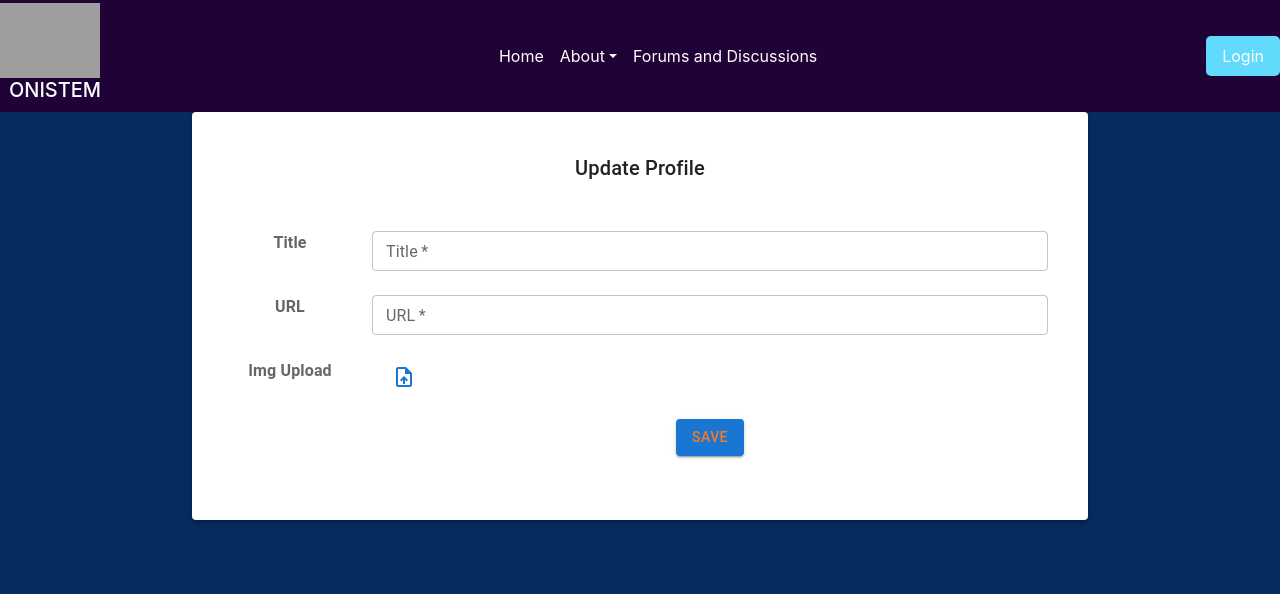
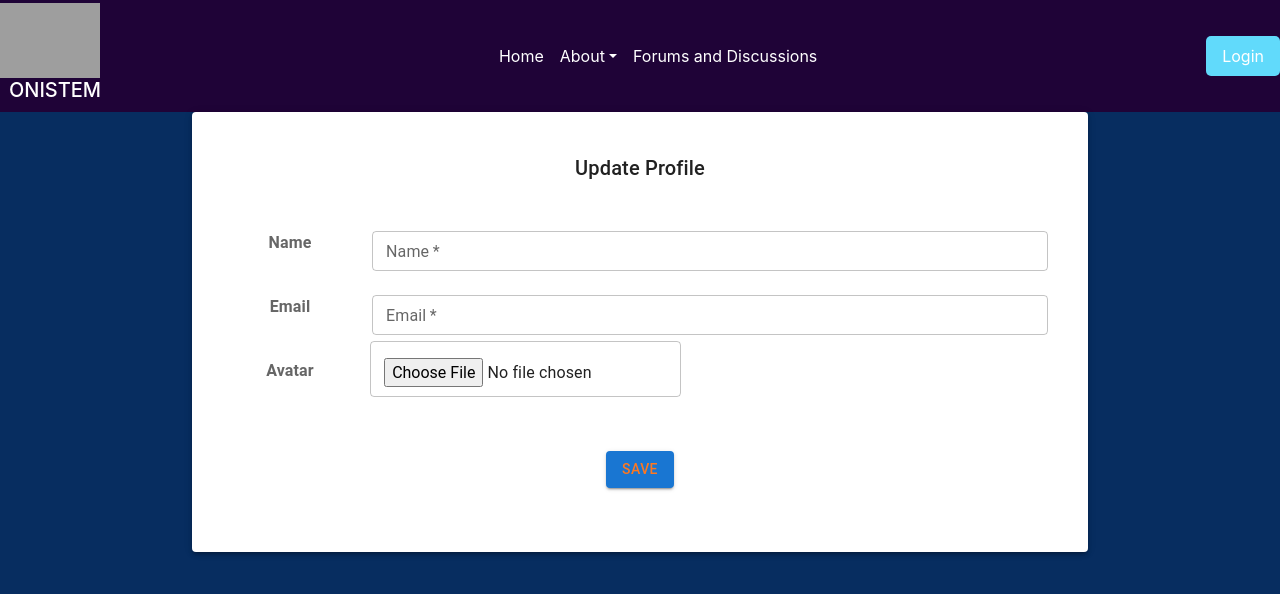
Before and after one commit to Juromelouise/Research-System, a React (Create React App) app in the folder Client/: page /update/profile/1 in a window 1280 px wide. Shown: the top 594 px of the page. Built offline with nearby package versions, Linux system fonts and the light colour scheme; grey boxes are pictures that could not be loaded.

Commit message:
user profile edit error

```diff
--- a/Client/src/Components/User/Login.js
+++ b/Client/src/Components/User/Login.js
@@ -1,23 +1,10 @@
 import * as React from "react";
 import { useState } from "react";
-import Avatar from "@mui/material/Avatar";
-import Button from "@mui/material/Button";
-import CssBaseline from "@mui/material/CssBaseline";
-import TextField from "@mui/material/TextField";
-import FormControlLabel from "@mui/material/FormControlLabel";
-import Checkbox from "@mui/material/Checkbox";
 import { Link } from "react-router-dom";
-import Paper from "@mui/material/Paper";
-import Box from "@mui/material/Box";
-import Grid from "@mui/material/Grid";
-import LockOutlinedIcon from "@mui/icons-material/LockOutlined";
-import Typography from "@mui/material/Typography";
-import { createTheme, ThemeProvider } from "@mui/material/styles";
 import { useNavigate } from "react-router-dom";
 import { authenticate } from "../../utils/helpers";
 import axios from "axios";
 
-const defaultTheme = createTheme();
 
 export default function Login() {
   const [email, setEmail] = useState("");
--- a/Client/src/Components/User/UpdateProfile.js
+++ b/Client/src/Components/User/UpdateProfile.js
@@ -6,16 +6,17 @@ import TextField from "@mui/material/TextField";
 import Box from "@mui/material/Box";
 import Paper from "@mui/material/Paper";
 import InputLabel from "@mui/material/InputLabel";
-import UploadFileIcon from "@mui/icons-material/UploadFile";
 import Button from "@mui/material/Button";
 import axios from "axios";
-import { useParams } from "react-router-dom";
-import { getUser } from "../../utils/helpers";
+import { useParams, useNavigate } from "react-router-dom";
+import { getUser, getToken, authenticate } from "../../utils/helpers";
 
 export default function UpdateProfile() {
+  const navigate = useNavigate();
   let { id } = useParams();
   const user = getUser();
-  const [age, setAge] = React.useState("");
+  const [avatar, setAvatar] = useState("");
+  const [avatarPreview, setAvatarPreview] = useState("");
   const [name, setName] = useState("");
   const [email, setEmail] = useState("");
 
@@ -24,20 +25,53 @@ export default function UpdateProfile() {
     setEmail(user.email);
   }, []);
 
-  const handleChange = (event) => {
-    setAge(event.target.value);
+  const handleSubmit = (e) => {
+    e.preventDefault();
+    const formData = new FormData();
+    formData.set("name", name);
+    formData.set("email", email);
+    formData.set("avatar", avatar);
+    for (const pair of formData.entries()) {
+      console.log(pair[0], pair[1]);
+    }
+
+    updateUser(formData);
   };
 
-  const categories = [
-    "science",
-    "sports",
-    "business",
-    "politics",
-    "entertainment",
-    "technology",
-    "world",
-    "all",
-  ];
+  const updateUser = async (formData) => {
+    try {
+      const config = {
+        headers: {
+          "Content-Type": "multipart/form-data",
+          Authorization: `Bearer ${getToken()}`,
+        },
+      };
+      const { data } = await axios.put(
+        `${process.env.REACT_APP_API}/api/v1/user/update`,
+        formData,
+        config
+      );
+      authenticate(data, () => navigate("/profile"));
+    } catch (err) {
+      console.log(err);
+    }
+  };
+
+  const onChange = (e) => {
+    if (e.target.name === "avatar") {
+      const reader = new FileReader();
+
+      reader.onload = () => {
+        if (reader.readyState === 2) {
+          setAvatarPreview(reader.result);
+          setAvatar(reader.result);
+        }
+      };
+
+      reader.readAsDataURL(e.target.files[0]);
+    }
+  };
+
   return (
     <React.Fragment>
       <Paper elevation={3} sx={{ marginRight: "15%", marginLeft: "15%" }}>
@@ -45,6 +79,7 @@ export default function UpdateProfile() {
           <Typography variant="h6" gutterBottom sx={{ paddingBottom: 5 }}>
             Update Profile
           </Typography>
+          <Box component="form" noValidate onSubmit={handleSubmit}>
             <Grid container spacing={3}>
               <Grid item xs={12} sm={2}>
                 <InputLabel
@@ -54,19 +89,21 @@ export default function UpdateProfile() {
                     fontWeight: 700,
                   }}
                 >
-                Title
+                  Name
                 </InputLabel>
               </Grid>
               <Grid item xs={12} sm={10}>
                 <TextField
                   required
-                id="title"
-                name="title"
-                label="Title"
+                  id="name"
+                  name="name"
+                  label="Name"
                   fullWidth
                   size="small"
                   autoComplete="off"
                   variant="outlined"
+                  value={name}
+                  onChange={(e) => setName(e.target.value)}
                 />
               </Grid>
               <Grid item xs={12} sm={2}>
@@ -77,19 +114,21 @@ export default function UpdateProfile() {
                     fontWeight: 700,
                   }}
                 >
-                URL
+                  Email
                 </InputLabel>
               </Grid>
               <Grid item xs={12} sm={10}>
                 <TextField
                   required
-                id="url"
-                name="url"
-                label="URL"
+                  id="email"
+                  name="email"
+                  label="Email"
                   fullWidth
                   size="small"
                   autoComplete="off"
                   variant="outlined"
+                  value={email}
+                  onChange={(e) => setEmail(e.target.value)}
                 />
               </Grid>
               <Grid item xs={12} sm={2}>
@@ -100,24 +139,38 @@ export default function UpdateProfile() {
                     fontWeight: 700,
                   }}
                 >
-                Img Upload
+                  Avatar
                 </InputLabel>
               </Grid>
-            <Grid item xs={12} sm={1}>
+              <Grid>
                 <Button>
-                <UploadFileIcon />
+                  <Grid item xs={12} sm={11}>
+                    <TextField
+                      required
+                      fullWidth
+                      name="avatar"
+                      type="file"
+                      id="avatar"
+                      onChange={onChange}
+                    />
+                  </Grid>
                 </Button>
               </Grid>
               <Grid item xs={12} sm={6} />
               <Grid item xs={12} sm={5} />
-            <Grid item xs={12} sm={4}>
-              <Button variant="contained" sx={{ color: "#ff781f" }}>
+              <Grid item xs={12} sm={15}>
+                <Button
+                  variant="contained"
+                  sx={{ color: "#ff781f" }}
+                  type="submit"
+                >
                   Save
                 </Button>
               </Grid>
               <Grid item xs={12} sm={5} />
             </Grid>
           </Box>
+        </Box>
       </Paper>
     </React.Fragment>
   );
```
Also changed, not shown: 2 other files (tests, documents, lock files or other folders). Lines whose indentation alone changed are shown as unchanged.
